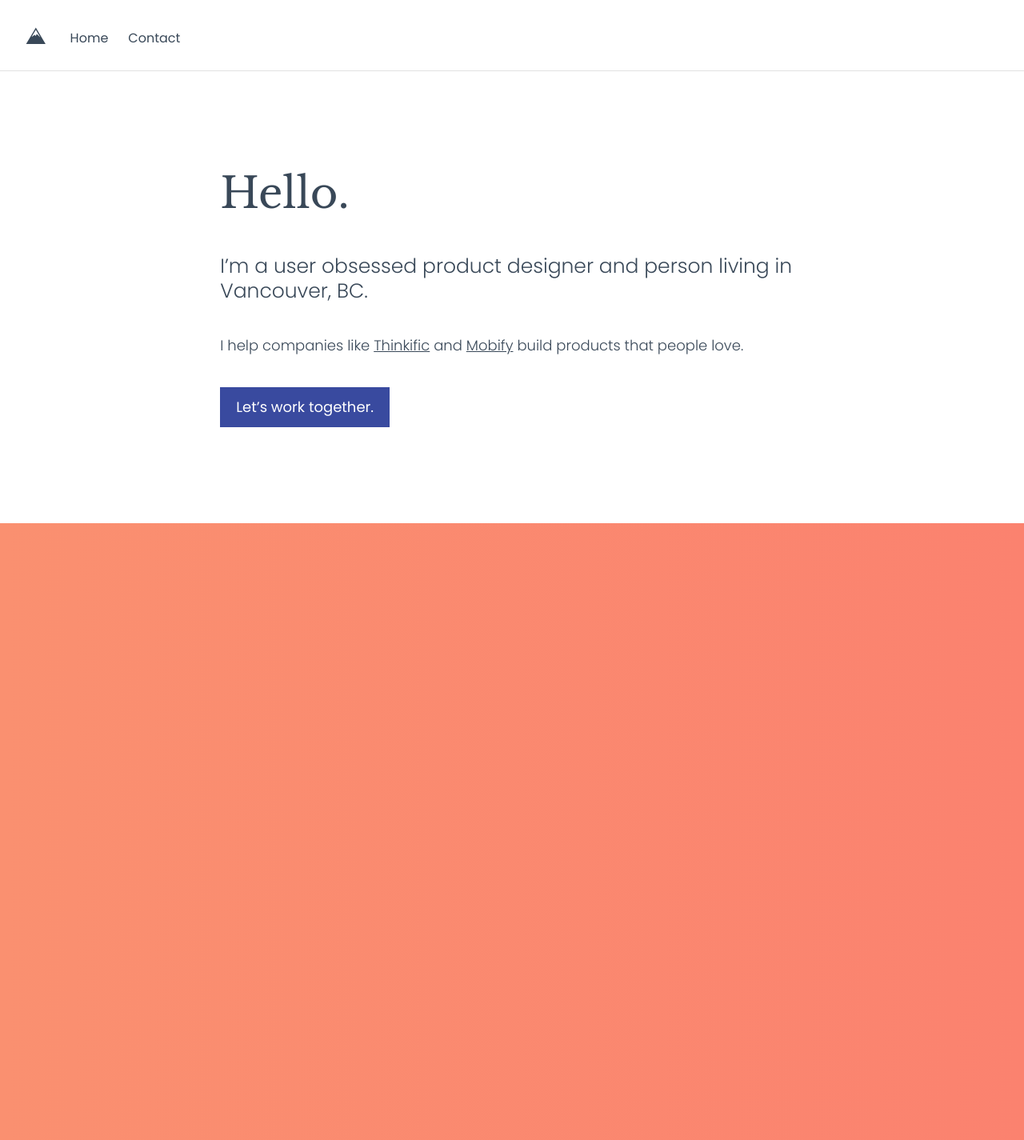
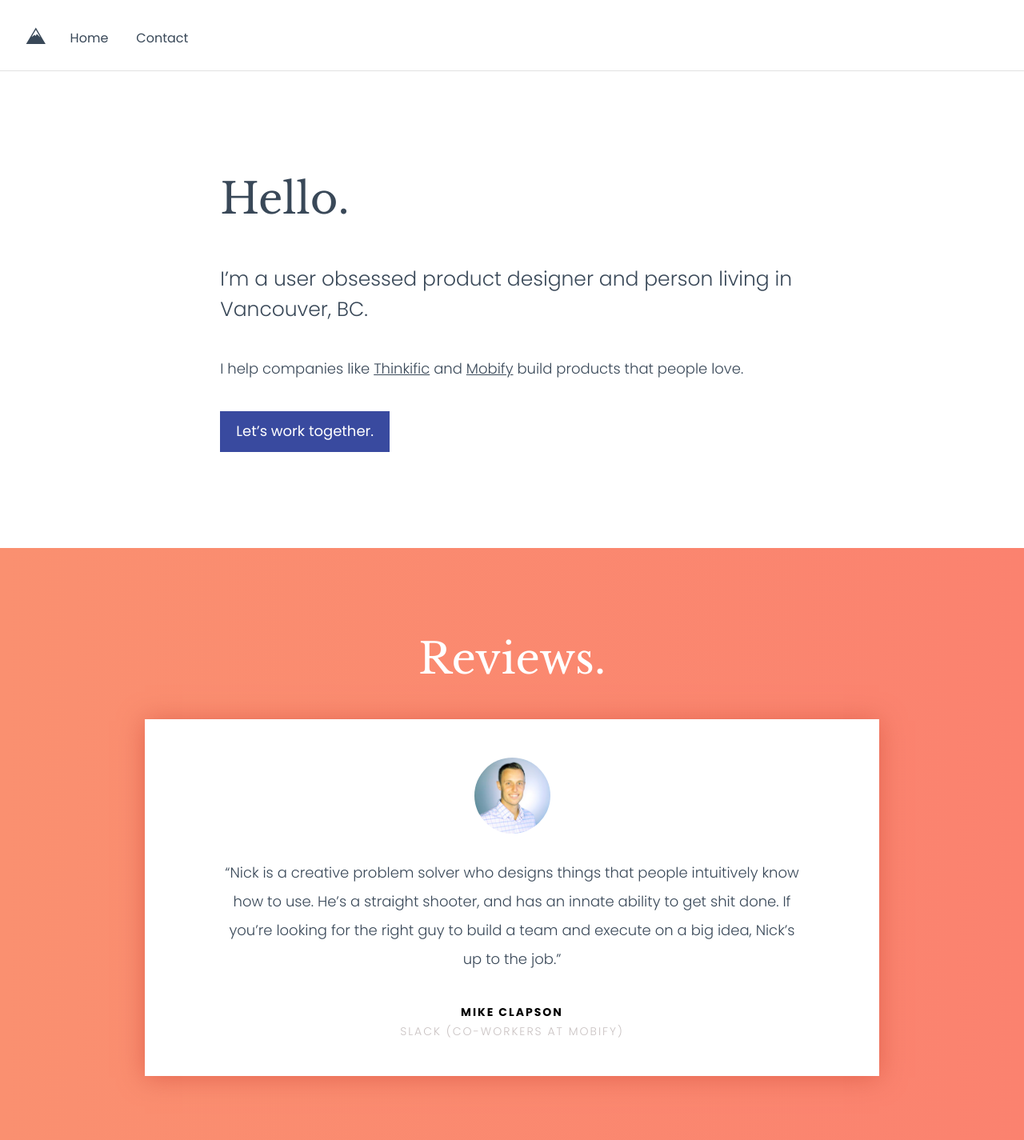
Before and after one commit to sgd/sgd.github.io, a Jekyll site: the page built from index.html, in a window 1280 px wide. Shown: the whole page at 80% size. Built offline with Jekyll 4.4.1, drawn with Linux system fonts in a browser that asks for light colours.

Commit message:
Build the testimonials

```diff
--- /dev/null
+++ b/_includes/testimonial.html
@@ -0,0 +1,12 @@
+<div class="testimonials__container">
+  <img src="/{{ include.img }}" class="testimonial__image">
+  <p class="testimonials__body">
+    {{ include.body }}
+  </p>
+  <span class="testimonial__name">
+    {{ include.name }}
+  </span>
+  <span class="testimonial__company">
+    {{ include.company }}
+  </span>
+</div>
--- /dev/null
+++ b/_includes/testimonials-section.html
@@ -0,0 +1,22 @@
+<section class="testimonials">
+  <h1 class="testimonials__title">Reviews.</h1>
+
+  <!-- Mike -->
+  {% include testimonial.html img="assets/img/mike.jpg" body="&ldquo;Nick is a creative problem solver who designs things that people intuitively know how to use. He&rsquo;s a straight shooter, and has an innate ability to get shit done. If you&rsquo;re looking for the right guy to build a team and execute on a big idea, Nick&rsquo;s up to the job.&rdquo;" name="Mike Clapson" company="Slack (Co-workers at Mobify)" %}
+
+  <!-- Amanda -->
+  {% comment %}
+  {% include testimonial.html img="assets/img/amanda.png" body="&ldquo;Nick is a KICK ASS product designer. He has years of design experience under his belt, and has a real knack for being able to see the big picture while having a keen eye on the details. He&rsquo;s helped mentor and develop a number of designers our team and is no stranger to giving feedback to help others to learn and grow.&rdquo;" name="Amanda" company="Thinkific" %}
+  {% endcomment %}
+
+  <!-- John -->
+  {% comment %}
+  {% include testimonial.html img="assets/img/john.jpg" body="&ldquo;Nick joined Mobify very early on when there was no design expertise on the team. Nick owned the Mobify brand and created the original designs for the product. As the company grew, Nick wore many hats, working with the Product Team, Customer Success, Marketing and Sales. Nick is not afraid to challenge decisions and is happy to incorporate feedback into his work!&rdquo;" name="John Boxall, CTO" company="Mobify" %}
+  {% endcomment %}
+
+  <!-- Igor -->
+  {% comment %}
+  {% include testimonial.html img="assets/img/igor.jpg" body="&ldquo;Nick was the first full-time employee at Mobify and a critical part of all our marketing and product efforts. As a multi-talented creative, he tackled anything from sales collateral to responsive web design. Nick has a lot of passion for his work and is ready to go the extra mile &mdash; whether it&rsquo;s working hard or playing harder. Highly recommend working with him!&rdquo;" name="Igor Faletski, CEO" company="Mobify" %}
+  {% endcomment %}
+
+</section>
--- a/css/main.css
+++ b/css/main.css
@@ -12,7 +12,7 @@ body {
 }
 
 h1, h2, h3, h4, h5, h6, p {
-  line-height: 1.25;
+  line-height: 1.5;
   font-weight: 200;
   color: #394858;
 }
@@ -99,7 +99,7 @@ nav a:hover {
 }
 
 nav a + a {
-  margin-left: 25px;
+  margin-left: 35px;
 }
 
 /* Header */
@@ -125,6 +125,59 @@ header h1 {
   margin-bottom: 40px;
 }
 
+/* Testimomnials */
+
+.testimonials {
+  display: flex;
+  align-items: center;
+  flex-direction: column;
+  padding: 64px 35px 80px;
+}
+
+.testimonials__container {
+  max-width: 60%;
+  background: #ffffff;
+  box-shadow: 0 2px 30px rgba(223, 98, 77, 0.9);
+  padding: 48px 96px;
+  text-align: center;
+}
+
+.testimonials__title {
+  color: #ffffff;
+}
+
+.testimonials__body {
+  font-size: 18px;
+  line-height: 2;
+  margin-bottom: 40px;
+}
+
+.testimonial__image {
+  height: 95px;
+  width: 95px;
+  border-radius: 500px;
+  margin-bottom: 8px;
+}
+
+.testimonial__name {
+  display: block;
+  text-transform: uppercase;
+  font-weight: 600;
+  font-size: 14px;
+  letter-spacing: 2px;
+  margin-bottom: 8px;
+}
+
+.testimonial__company {
+  display: block;
+  text-transform: uppercase;
+  font-weight: 100;
+  font-size: 14px;
+  letter-spacing: 2px;
+  color: rgba(165, 154, 154, 0.6);
+  margin-bottom: 0;
+}
+
 
 /* Mobile until SASS */
 
@@ -143,4 +196,13 @@ header h1 {
   .header__content {
     max-width: 80%;
   }
+
+  .testimonials {
+    padding: 32px 24px 64px;
+  }
+
+  .testimonials__container {
+    max-width: 80%;
+    padding: 48px 32px;
+  }
 }
--- a/index.html
+++ b/index.html
@@ -17,3 +17,5 @@ title: Product Designer | Vancouver | Nick Foster
     </a>
   </div>
 </header>
+
+{% include testimonials-section.html %}
```
Also changed, not shown: assets/img/amanda.png (added), assets/img/igor.jpg (added), assets/img/john.jpg (added), assets/img/mike.jpg (added).
